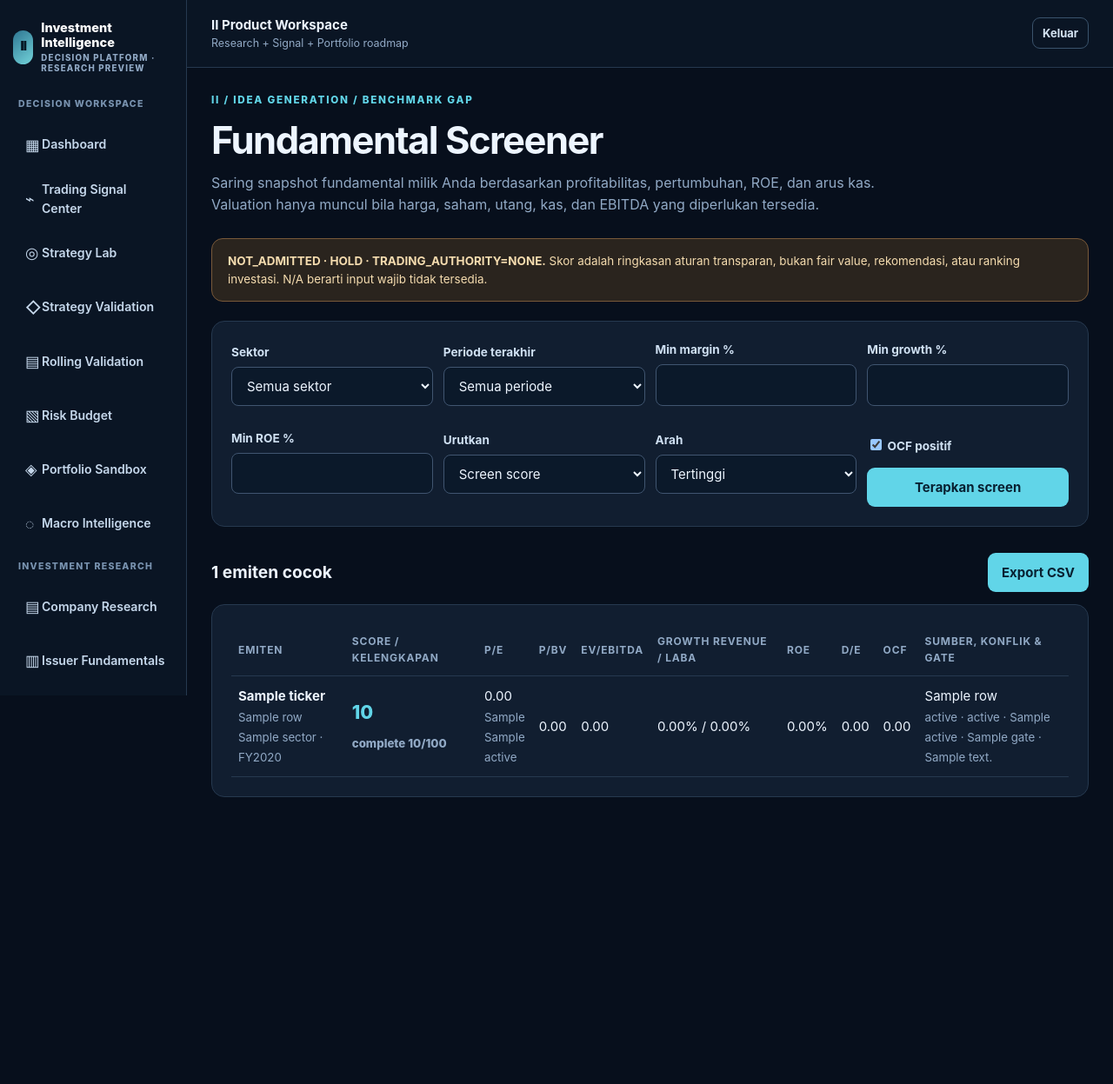
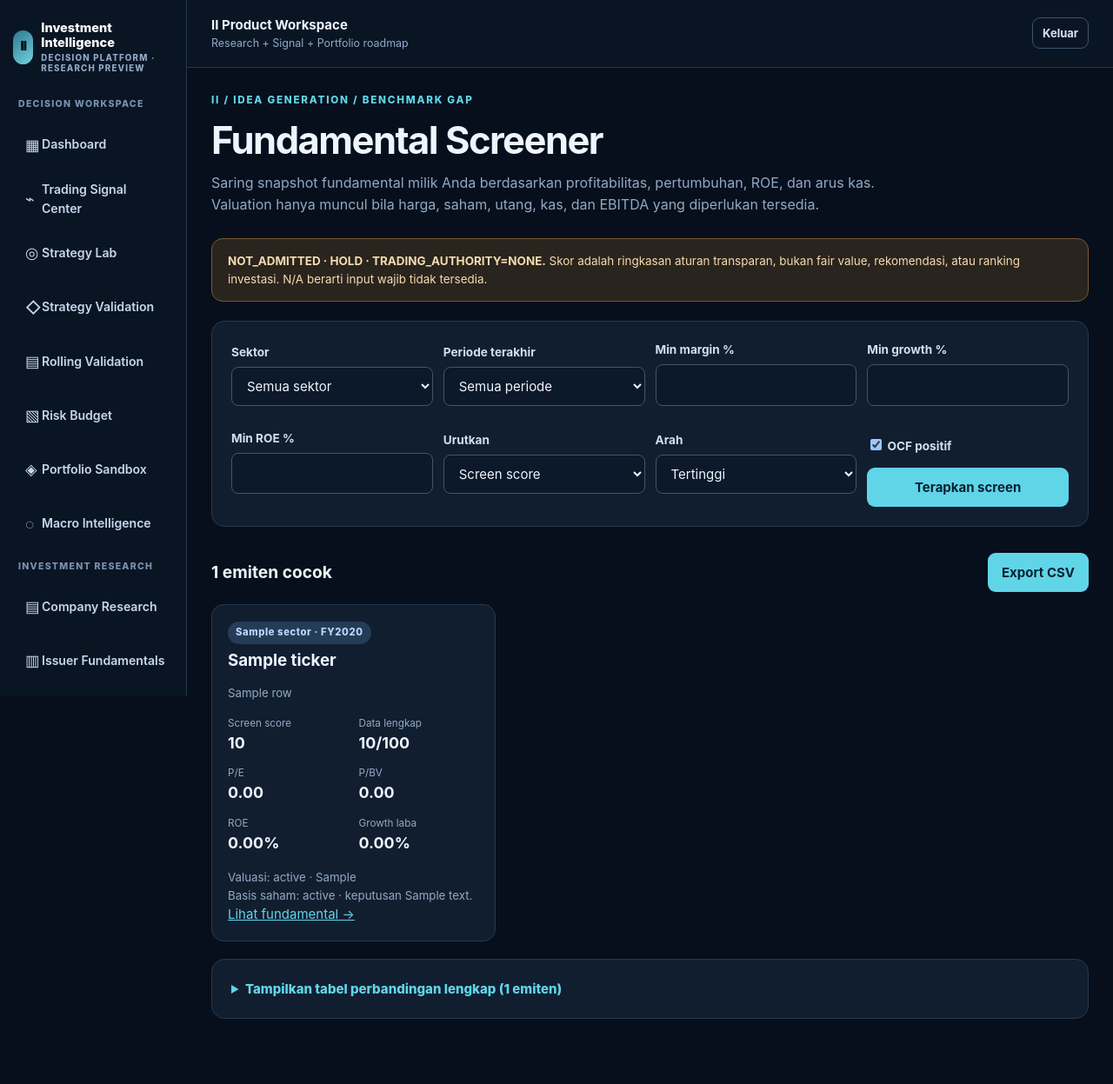
Before and after one commit to fajarnurmanto-source/investment-intelligence, a Laravel app: template laravel_app/resources/views/ii/screener.blade.php in a window 1280 px wide. Shown: the whole page at 87% size. Before the commit the page ends 917 px from the top, so only its background shows below. Run offline with Laravel 12, Linux system fonts and the light colour scheme; the template is opened without the code that fills it: most values are stand-ins (such as "Sample title", 1, 10 or a date in 2020); data that the repository does not hold is empty.

Commit message:
feat(ii-v5): add readable issuer comparison cards and collapsible full screener table

```diff
--- a/laravel_app/resources/views/ii/screener.blade.php
+++ b/laravel_app/resources/views/ii/screener.blade.php
@@ -1,7 +1,8 @@
 @extends('ii.layout')
 @section('title','Fundamental Screener')
 @push('styles')
-<style>.screen-form{display:grid;grid-template-columns:repeat(4,minmax(125px,1fr));gap:12px;align-items:end}.score{font-size:1.35rem;font-weight:800;color:var(--cyan)}.reason{display:inline-block;margin:2px;padding:3px 7px;border-radius:999px;background:#173b42;color:#a8f4ef;font-size:.68rem}@media(max-width:1000px){.screen-form{grid-template-columns:repeat(2,minmax(0,1fr))}}@media(max-width:560px){.screen-form{grid-template-columns:1fr}}</style>
+<style>.screen-form{display:grid;grid-template-columns:repeat(4,minmax(125px,1fr));gap:12px;align-items:end}.score{font-size:1.35rem;font-weight:800;color:var(--cyan)}.reason{display:inline-block;margin:2px;padding:3px 7px;border-radius:999px;background:#173b42;color:#a8f4ef;font-size:.68rem}@media(max-width:1000px){.screen-form{grid-template-columns:repeat(2,minmax(0,1fr))}}@media(max-width:560px){.screen-form{grid-template-columns:1fr}}.screen-cards{display:grid;grid-template-columns:repeat(3,minmax(0,1fr));gap:14px;margin-bottom:20px}.screen-card{background:var(--panel);border:1px solid var(--line);border-radius:14px;padding:18px;overflow-wrap:anywhere}.screen-card h3{font-size:1.17rem;margin:4px 0}.screen-card .screen-key{display:grid;grid-template-columns:repeat(2,minmax(0,1fr));gap:12px;margin:15px 0}.screen-card .screen-key span{display:block;font-size:.73rem;color:var(--muted)}.screen-card .screen-key strong{font-size:1.12rem}.screen-table{margin-top:18px}.screen-table summary{cursor:pointer;font-weight:760;color:var(--cyan)}@media(max-width:1100px){.screen-cards{grid-template-columns:repeat(2,minmax(0,1fr))}}@media(max-width:650px){.screen-cards{grid-template-columns:minmax(0,1fr)}}
+</style>
 @endpush
 @section('content')
     <p class="eyebrow">II / Idea Generation / Benchmark Gap</p>
@@ -23,8 +24,27 @@
     @if(count($rows) === 0)
         <section class="panel"><h2>Belum ada hasil</h2><p class="muted">Impor laporan di Issuer Fundamentals atau longgarkan filter.</p><a href="{{ route('ii.fundamentals.index') }}">Buka Issuer Fundamentals →</a></section>
     @else
-        <section class="panel tablewrap"><table><thead><tr><th>Emiten</th><th>Score / kelengkapan</th><th>P/E</th><th>P/BV</th><th>EV/EBITDA</th><th>Growth revenue / laba</th><th>ROE</th><th>D/E</th><th>OCF</th><th>Sumber, konflik & gate</th></tr></thead><tbody>
+        <div class="screen-cards" aria-label="Perbandingan singkat emiten">
+            @foreach($rows as $row)
+                <article class="screen-card">
+                    <span class="badge blue">{{ $row['sector'] }} · FY{{ $row['latest_year'] }}</span>
+                    <h3>{{ $row['ticker'] }}</h3><p class="caption">{{ $row['issuer_name'] }}</p>
+                    <div class="screen-key">
+                        <div><span>Screen score</span><strong>{{ $row['quality_score'] }}</strong></div>
+                        <div><span>Data lengkap</span><strong>{{ $row['data_quality_score'] }}/100</strong></div>
+                        <div><span>P/E</span><strong>{{ $show($row['pe_ratio']) }}</strong></div>
+                        <div><span>P/BV</span><strong>{{ $show($row['pbv_ratio']) }}</strong></div>
+                        <div><span>ROE</span><strong>{{ $show($row['roe_end_pct'],'%') }}</strong></div>
+                        <div><span>Growth laba</span><strong>{{ $show($row['earnings_growth_pct'],'%') }}</strong></div>
+                    </div>
+                    <div class="caption">Valuasi: {{ $row['valuation_status'] }} · {{ $row['market_price_as_of'] ?? 'harga belum tersedia' }}</div>
+                    <div class="caption">Basis saham: {{ $row['share_basis_status'] ?? 'NOT_APPLICABLE' }} · keputusan {{ $row['decision'] }}</div>
+                    <a href="{{ route('ii.fundamentals.index', ['workspace' => 'overview']) }}">Lihat fundamental →</a>
+                </article>
+            @endforeach
+        </div>
+        <details class="panel screen-table"><summary>Tampilkan tabel perbandingan lengkap ({{ count($rows) }} emiten)</summary><div class="tablewrap"><table><thead><tr><th>Emiten</th><th>Score / kelengkapan</th><th>P/E</th><th>P/BV</th><th>EV/EBITDA</th><th>Growth revenue / laba</th><th>ROE</th><th>D/E</th><th>OCF</th><th>Sumber, konflik & gate</th></tr></thead><tbody>
             @foreach($rows as $row)<tr><td><strong>{{ $row['ticker'] }}</strong><br><span class="caption">{{ $row['issuer_name'] }}<br>{{ $row['sector'] }} · FY{{ $row['latest_year'] }}</span></td><td class="score">{{ $row['quality_score'] }}<br><span class="caption">complete {{ $row['data_quality_score'] }}/100</span></td><td>{{ $show($row['pe_ratio']) }}<br><span class="caption">{{ $row['market_price_as_of'] ?? 'no price date' }}<br>{{ $row['market_price_source'] ?? 'no price source' }}<br>{{ $row['valuation_status'] }}</span></td><td>{{ $show($row['pbv_ratio']) }}</td><td>{{ $show($row['ev_ebitda_ratio']) }}</td><td>{{ $show($row['revenue_growth_pct'],'%') }} / {{ $show($row['earnings_growth_pct'],'%') }}</td><td>{{ $show($row['roe_end_pct'],'%') }}</td><td>{{ $show($row['debt_equity_ratio']) }}</td><td>{{ $show($row['operating_cash_flow']) }}</td><td>{{ $row['source_name'] }}<br><span class="caption">{{ $row['source_authenticity_status'] }} · {{ $row['numeric_reconciliation_status'] }} · {{ $row['licensing_assessment'] }}<br>{{ $row['conflict_status'] }} · {{ $row['gate'] }} · {{ $row['decision'] }}</span></td></tr>@endforeach
-        </tbody></table></section>
+        </tbody></table></div></details>
     @endif
 @endsection
```
